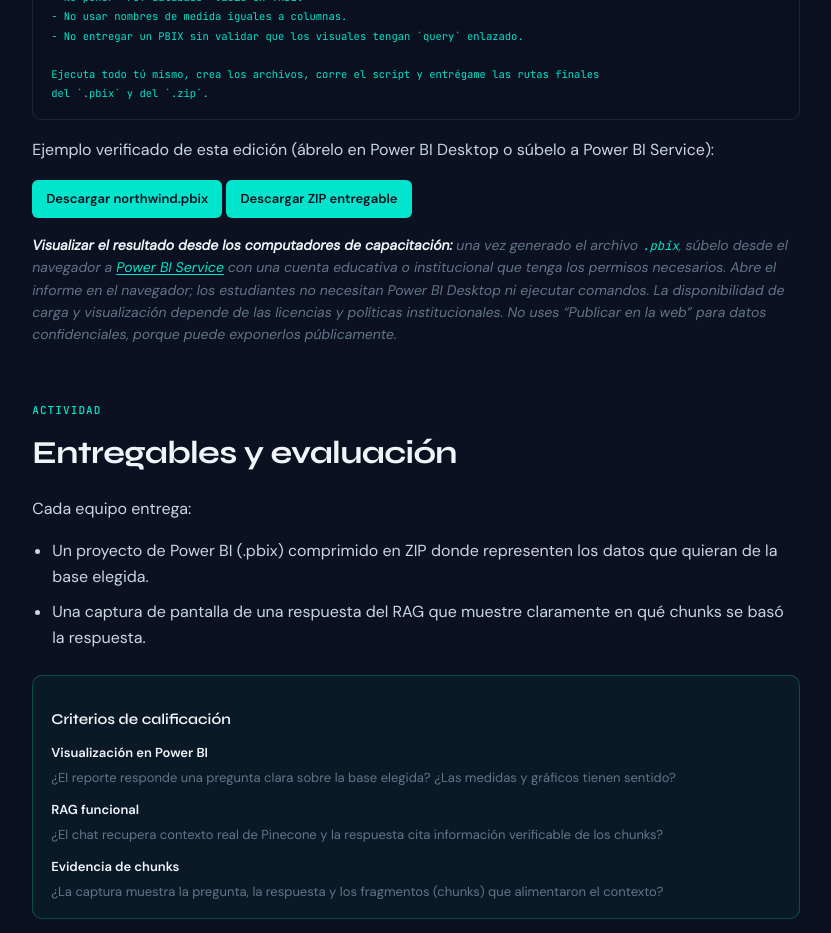
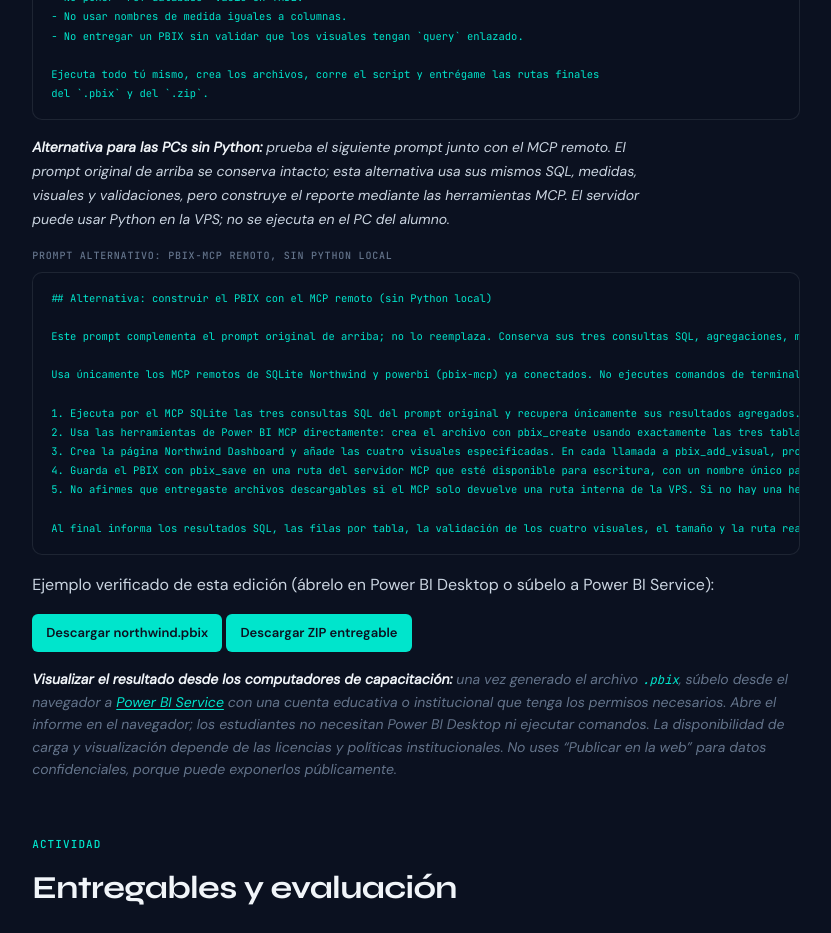
Before and after one commit to its-camilo/capacitacion-ia-generativa, a React (Vite) app: page /practica-rag in a window 1280 px wide. Shown: the part 8120-9053 px from the top of the page, without its empty margins (19-850 px from the left). Built offline with nearby package versions, Linux system fonts and the light colour scheme.

Commit message:
Agregar prompt alternativo para PBIX con MCP remoto

```diff
--- a/src/components/practica-rag/PracticaRagPage.jsx
+++ b/src/components/practica-rag/PracticaRagPage.jsx
@@ -8,6 +8,7 @@
   gradingCriteria,
   openRouterLinks,
   powerBiPrompt,
+  powerBiRemotePrompt,
   ragSetupPrompt,
   sectionNav,
 } from '../../data/practicaRagContent'
@@ -179,6 +180,17 @@
           </p>
           <p>Usa este prompt en OpenCode para generar y validar el archivo .pbix y el ZIP:</p>
           <CodeBlock code={powerBiPrompt} caption="OpenCode: generar reporte Power BI con Northwind" />
+          <p className="practica-mcp__note">
+            <strong>Alternativa para las PCs sin Python:</strong> prueba el siguiente prompt junto
+            con el MCP remoto. El prompt original de arriba se conserva intacto; esta alternativa
+            usa sus mismos SQL, medidas, visuales y validaciones, pero construye el reporte mediante
+            las herramientas MCP. El servidor puede usar Python en la VPS; no se ejecuta en el PC
+            del alumno.
+          </p>
+          <CodeBlock
+            code={powerBiRemotePrompt}
+            caption="Prompt alternativo: pbix-mcp remoto, sin Python local"
+          />
           <p>
             Ejemplo verificado de esta edición (ábrelo en Power BI Desktop o súbelo a Power BI
             Service):
--- a/src/data/practicaRagContent.js
+++ b/src/data/practicaRagContent.js
@@ -260,6 +260,20 @@
 
 Ejecuta todo tú mismo, crea los archivos, corre el script y entrégame las rutas finales
 del \`.pbix\` y del \`.zip\`.`
+export const powerBiRemotePrompt = `## Alternativa: construir el PBIX con el MCP remoto (sin Python local)
+
+Este prompt complementa el prompt original de arriba; no lo reemplaza. Conserva sus tres consultas SQL, agregaciones, medidas DAX, página, cuatro visuales, posiciones y criterios de validación.
+
+Usa únicamente los MCP remotos de SQLite Northwind y powerbi (pbix-mcp) ya conectados. No ejecutes comandos de terminal, no instales paquetes, no crees ni ejecutes scripts Python y no pidas acceso a Tailscale. El servidor pbix-mcp puede usar Python internamente en la VPS; los equipos de capacitación no deben instalarlo localmente.
+
+1. Ejecuta por el MCP SQLite las tres consultas SQL del prompt original y recupera únicamente sus resultados agregados. No cargues la tabla completa Order Details. Comprueba que Totales tenga 1 fila, VentasCategoria 8 y VentasProducto 77.
+2. Usa las herramientas de Power BI MCP directamente: crea el archivo con pbix_create usando exactamente las tres tablas, columnas, filas y las tres medidas del prompt original. No construyas un PBIP ni edites TMDL a mano.
+3. Crea la página Northwind Dashboard y añade las cuatro visuales especificadas. En cada llamada a pbix_add_visual, proporciona enlaces explícitos de campos, projections y prototypeQuery; deja que el servidor compile query y dataTransforms. Inspecciona las cuatro visuales con las herramientas MCP y confirma que cada una tenga la consulta compilada. No entregues visuales vacías.
+4. Guarda el PBIX con pbix_save en una ruta del servidor MCP que esté disponible para escritura, con un nombre único para el equipo. Valida el modelo, las medidas y el tamaño con las herramientas MCP disponibles.
+5. No afirmes que entregaste archivos descargables si el MCP solo devuelve una ruta interna de la VPS. Si no hay una herramienta MCP para crear el ZIP o un enlace HTTPS de descarga, informa ese bloqueo explícitamente; no intentes resolverlo con Python local, terminal, Tailscale ni scripts.
+
+Al final informa los resultados SQL, las filas por tabla, la validación de los cuatro visuales, el tamaño y la ruta real del PBIX, y si el PBIX/ZIP quedó accesible para descargar. No inventes ni simules resultados.`
+
 export const deliverables = [
   'Un proyecto de Power BI (.pbix) comprimido en ZIP donde representen los datos que quieran de la base elegida.',
   'Una captura de pantalla de una respuesta del RAG que muestre claramente en qué chunks se basó la respuesta.',
```
